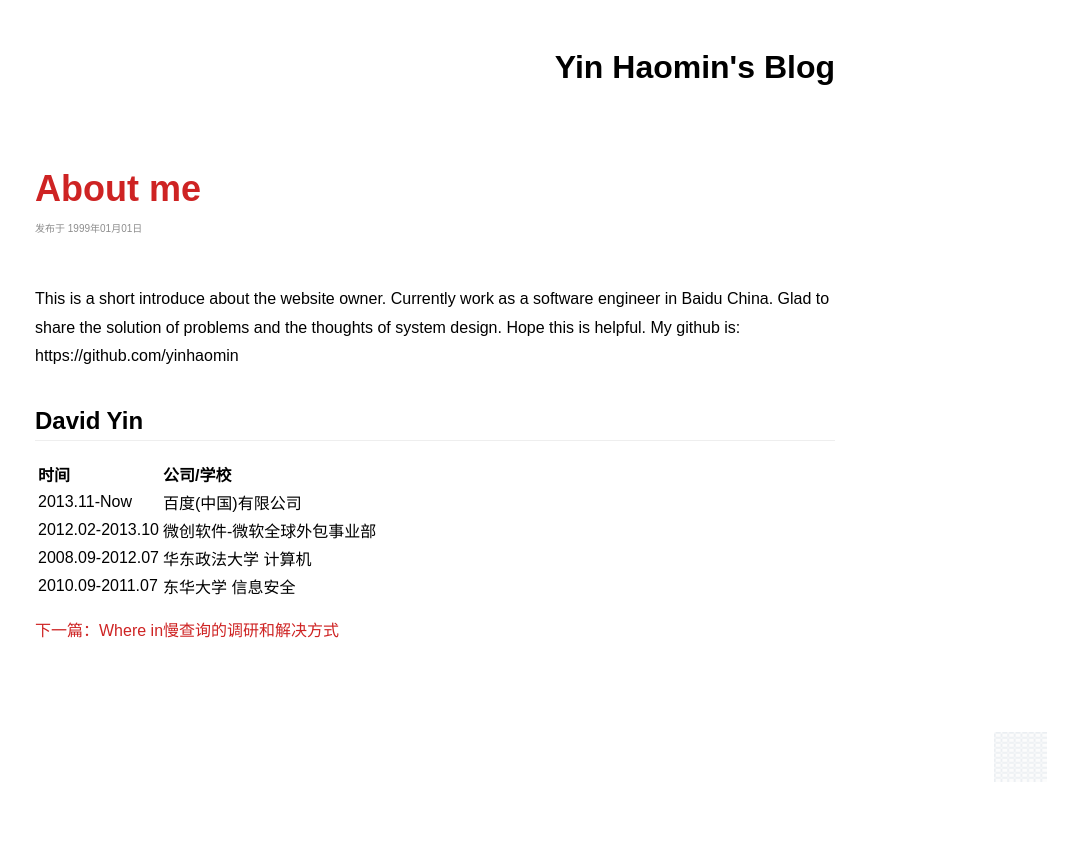
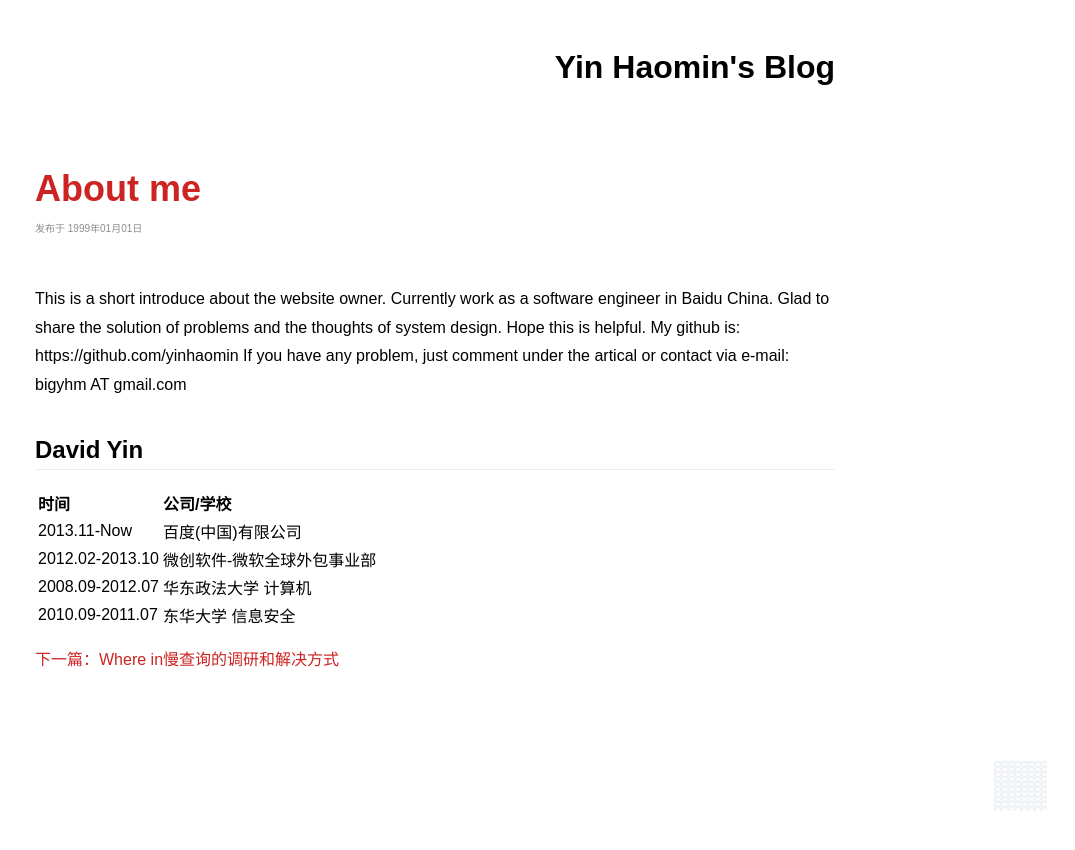
Before and after one commit to yinhaomin/yinhaomin.github.io, a Jekyll site: the page built from _posts/1999-01-01-About me.md, in a window 1280 px wide. Shown: the top 850 px of the page, without its empty margins (205-1280 px from the left). Built offline with Jekyll 4.4.1, drawn with Linux system fonts in a browser that asks for light colours; comment, search, counter and statistics services are not loaded.

Commit message:
Update 1999-01-01-About me.md

```diff
--- a/_posts/1999-01-01-About me.md
+++ b/_posts/1999-01-01-About me.md
@@ -9,6 +9,7 @@ This is a short introduce about the website owner. Currently work as a software
 Glad to share the solution of problems and the thoughts of system design.
 Hope this is helpful.
 My github is: https://github.com/yinhaomin
+If you have any problem, just comment under the artical or contact via e-mail: bigyhm AT gmail.com
 
 ## David Yin
 
```
